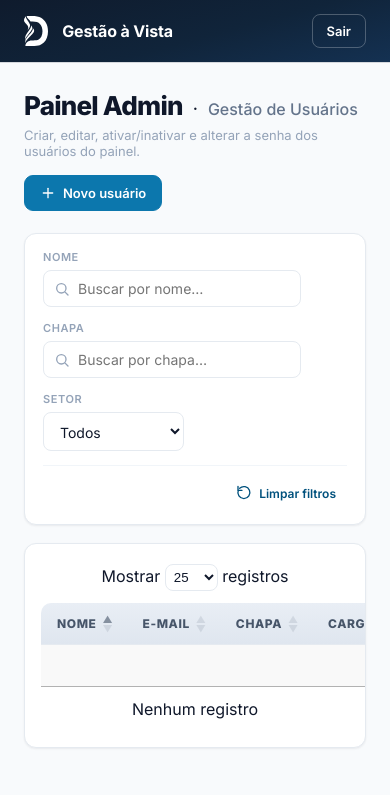
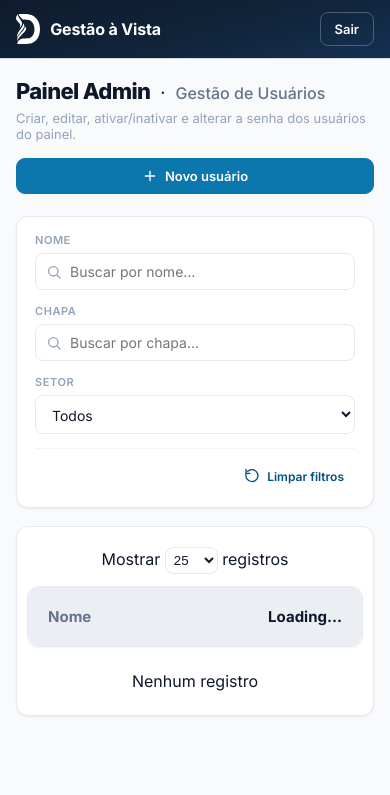
Before and after one commit to devops-rede-damas/gestao_a_vista, a Flask app: template templates/admin/usuarios.html in a window 390 px wide. Shown: the top 795 px of the page. Run offline with Flask 3, Linux system fonts and the light colour scheme; the template is opened without the code that fills it: most values are stand-ins (such as "Sample title", 1, 10 or a date in 2020).

Commit message:
style(Painel-admin): torna o painel de usuários responsivo (mobile)

```diff
--- a/static/css/admin-usuarios.css
+++ b/static/css/admin-usuarios.css
@@ -254,7 +254,85 @@
 /* Linha de usuário inativo: leve esmaecimento */
 .admin-page tr.linha-inativo td:not(:last-child) { opacity: .6; }
 
-@media (max-width: 640px) {
-  .admin-head { flex-direction: column; align-items: flex-start; }
-  .filter-field input, .filter-field select { min-width: 140px; }
+/* ═══════════════════════════════════════════════════════════════
+   Responsividade (mobile-first apenas em @media: o desktop nunca muda)
+   ═══════════════════════════════════════════════════════════════ */
+
+/* ── Tablet / celular: empilha cabeçalho e filtros ─────────────── */
+@media (max-width: 768px) {
+  .admin-wrap { padding: 20px 16px 40px; }
+
+  /* Cabeçalho: título em cima, botão "Novo usuário" ocupa a largura */
+  .admin-head { flex-direction: column; align-items: stretch; }
+  .admin-head #btn-novo { width: 100%; justify-content: center; }
+
+  /* Filtros: cada campo numa linha, largura total */
+  .filters-row { flex-direction: column; align-items: stretch; }
+  .filter-field { width: 100%; }
+  .filter-field input, .filter-field select { min-width: 0; width: 100%; }
+
+  /* Controles do DataTables (comprimento/info/paginação) quebram linha */
+  .admin-page .dt-layout-row { flex-wrap: wrap; gap: 8px; row-gap: 10px; }
+
+  /* ── Tabela vira CARTÕES (uma coluna por linha, com rótulo) ───── */
+  .admin-card { padding: 8px 10px 12px; }
+  .admin-page table.dataTable thead { display: none; }
+  .admin-page table.dataTable,
+  .admin-page table.dataTable tbody,
+  .admin-page table.dataTable tr,
+  .admin-page table.dataTable tbody td { display: block; width: 100% !important; }
+
+  .admin-page table.dataTable tr {
+    border: 1px solid var(--bd); border-radius: 12px;
+    margin-bottom: 12px; background: #fff; overflow: hidden;
+    box-shadow: 0 1px 2px rgba(15, 23, 42, .04);
+  }
+
+  .admin-page table.dataTable tbody td {
+    display: flex; align-items: center; justify-content: space-between; gap: 14px;
+    padding: 10px 14px; text-align: right; white-space: normal;
+    word-break: break-word; overflow-wrap: anywhere;
+    border-bottom: 1px solid var(--bd-soft);
+  }
+  .admin-page table.dataTable tbody td:last-child { border-bottom: none; }
+
+  /* Rótulo (nome da coluna) à esquerda de cada valor */
+  .admin-page table.dataTable tbody td:not(.dt-empty)::before {
+    content: attr(data-rotulo);
+    flex-shrink: 0; text-align: left;
+    font-size: 11px; font-weight: 700; letter-spacing: .04em; text-transform: uppercase;
+    color: var(--ink-4);
+  }
+  .admin-page table.dataTable tbody td:nth-of-type(1)::before { content: "Nome"; }
+  .admin-page table.dataTable tbody td:nth-of-type(2)::before { content: "E-mail"; }
+  .admin-page table.dataTable tbody td:nth-of-type(3)::before { content: "Chapa"; }
+  .admin-page table.dataTable tbody td:nth-of-type(4)::before { content: "Cargo"; }
+  .admin-page table.dataTable tbody td:nth-of-type(5)::before { content: "Setor"; }
+  .admin-page table.dataTable tbody td:nth-of-type(6)::before { content: "Papel"; }
+  .admin-page table.dataTable tbody td:nth-of-type(7)::before { content: "Status"; }
+  .admin-page table.dataTable tbody td:nth-of-type(8)::before { content: "Ações"; }
+
+  /* Primeira célula (Nome) vira o "título" do cartão */
+  .admin-page table.dataTable tbody td:nth-of-type(1) {
+    background: var(--bd-soft);
+    font-size: 15px; font-weight: 700; color: var(--ink);
+  }
+  .admin-page table.dataTable tbody td:nth-of-type(1)::before {
+    color: var(--ink-3);
+  }
+  /* Ações: botão "Gerenciar" ocupa a largura para o toque */
+  .admin-page table.dataTable tbody td:nth-of-type(8) .row-actions { flex: 1; }
+  .admin-page table.dataTable tbody td:nth-of-type(8) .btn-gerenciar { width: 100%; justify-content: center; }
+
+  /* Mensagem de tabela vazia centralizada */
+  .admin-page table.dataTable td.dt-empty { text-align: center; padding: 20px; color: var(--ink-4); }
 }
+
+/* ── Celular pequeno: enxuga a topbar e o modal ────────────────── */
+@media (max-width: 480px) {
+  .admin-topbar { padding: 12px 16px; gap: 10px; }
+  .admin-topbar-user { display: none; }
+  .admin-title { font-size: 22px; }
+  .modal-backdrop { padding: 12px; align-items: flex-end; }
+  .modal { max-width: 100%; border-radius: 16px 16px 0 0; }
+}
```
